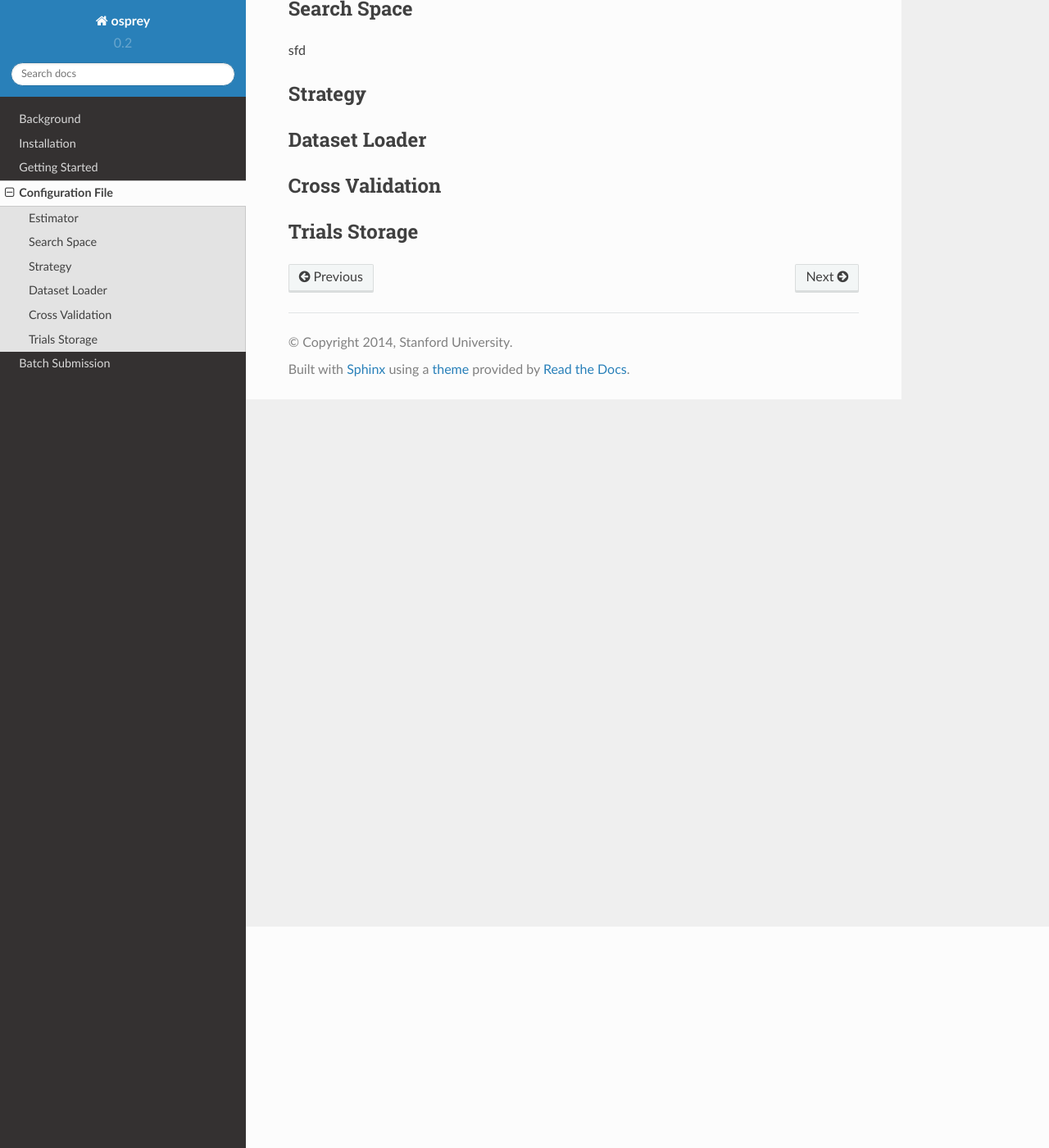
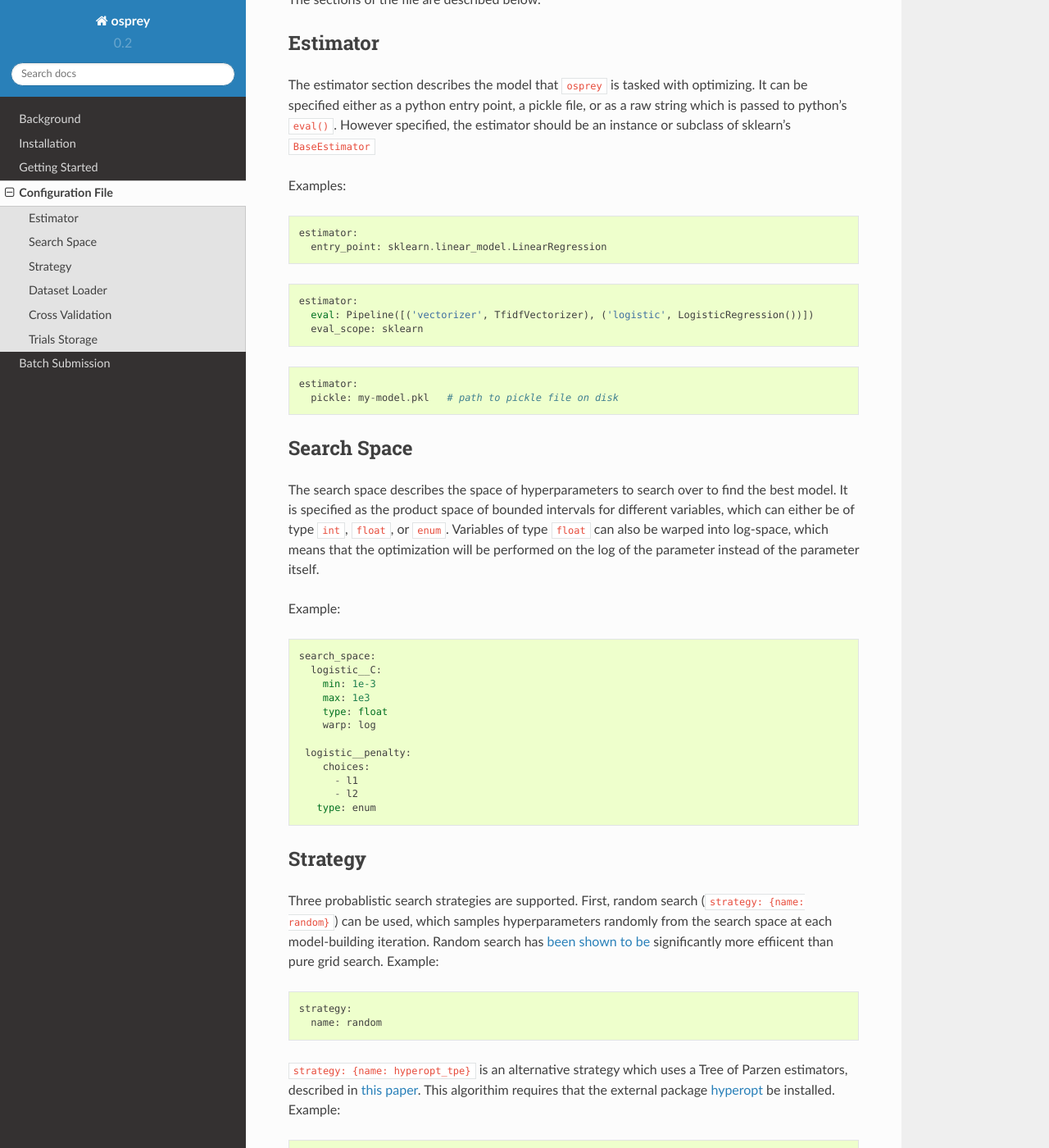
Before and after one commit to msmbuilder/osprey, a Sphinx documentation site: the page built from docs/config_file.rst, in a window 1280 px wide and 1400 px high, scrolled down 270 px. Shown: the whole window at 82% size. Built offline with Sphinx 7.4.7 and the Read the Docs theme 2.0.0, drawn with Linux system fonts in a browser that asks for light colours; some of the changed text lies outside the part shown.

Commit message:
config file

```diff
--- a/docs/config_file.rst
+++ b/docs/config_file.rst
@@ -3,12 +3,40 @@
 Configuration File
 ==================
 
+``osprey`` jobs are configured via a small configuration file, which is written
+in a hand-editable `YAML <http://www.yaml.org/start.html>`_ markup.
+
+The command ``osprey skeleton`` will create an example ``config.yaml`` file
+for you to get started with. The sections of the file are described below.
 
 .. _estimator:
 
 Estimator
 ---------
-sdf
+
+The estimator section describes the model that ``osprey`` is tasked
+with optimizing. It can be specified either as a python entry point,
+a pickle file, or as a raw string which is passed to python's ``eval()``.
+However specified, the estimator should be an instance or subclass of
+sklearn's ``BaseEstimator``
+
+Examples:
+
+::
+
+  estimator:
+    entry_point: sklearn.linear_model.LinearRegression
+
+::
+
+  estimator:
+    eval: Pipeline([('vectorizer', TfidfVectorizer), ('logistic', LogisticRegression())])
+    eval_scope: sklearn
+
+::
+
+  estimator:
+    pickle: my-model.pkl   # path to pickle file on disk
 
 
 .. _search_space:
@@ -16,25 +44,94 @@ sdf
 Search Space
 ------------
 
-sfd
+The search space describes the space of hyperparameters to search over
+to find the best model. It is specified as the product space of
+bounded intervals for different variables, which can either be of type
+``int``, ``float``, or ``enum``. Variables of type ``float`` can also
+be warped into log-space, which means that the optimization will be
+performed on the log of the parameter instead of the parameter itself.
+
+Example: ::
+
+  search_space:
+    logistic__C:
+      min: 1e-3
+      max: 1e3
+      type: float
+      warp: log
+
+   logistic__penalty:
+      choices:
+        - l1
+        - l2
+     type: enum
+
 
 .. _strategy:
 
 Strategy
 --------
 
+Three probablistic search strategies are supported. First, random search
+(``strategy: {name: random}``) can be used, which samples hyperparameters randomly
+from the search space at each model-building iteration. Random search has
+`been shown to be <http://www.jmlr.org/papers/volume13/bergstra12a/bergstra12a.pdf>`_ significantly more effiicent than pure grid search. Example: ::
+
+  strategy:
+    name: random
+
+``strategy: {name: hyperopt_tpe}`` is an alternative strategy which uses a Tree of Parzen
+estimators, described in `this paper <http://papers.nips.cc/paper/4443-algorithms-for-hyper-parameter-optimization>`_. This algorithim requires that the external
+package `hyperopt <https://github.com/hyperopt/hyperopt>`_ be installed. Example: ::
+
+  strategy:
+    name: hyperopt_tpe
+
+Finally, ``osprey`` supports a Gaussian process expected improvement search
+strategy, using the package `MOE <https://github.com/yelp/moe>`_, with
+``strategy: {name: moe}``. MOE can be used either as a python package installed
+locally, or over a HTTP REST API. To use the REST API, specify the
+``url`` param. Example: ::
+
+  strategy:
+    name: moe
+    params:
+      # url: http://path.to.moe.rest.api
+
+
 .. _dataset_loader:
 
 Dataset Loader
 --------------
 
+Example: ::
+
+  dataset_loader:
+    name: joblib
+    params:
+      filenames: ~/path/to/file.pkl
 
 .. _cross_validation:
 
 Cross Validation
 ----------------
 
+Currently only K-fold cross validation, but we'll support the other
+sklearn CV objects soon. Example: ::
+
+  cv: 5
+
 .. _trials:
 
 Trials Storage
 --------------
+
+Example: ::
+
+  trials:
+    # path to a databse in which the results of each hyperparameter fit
+    # are stored any SQL database is suppoted, but we recommend using
+    # SQLite, which is simple and stores the results in a file on disk.
+    # the string format for connecting to other database is described here:
+    # http://docs.sqlalchemy.org/en/rel_0_9/core/engines.html#database-urls
+    uri: sqlite:///osprey-trials.db
```
